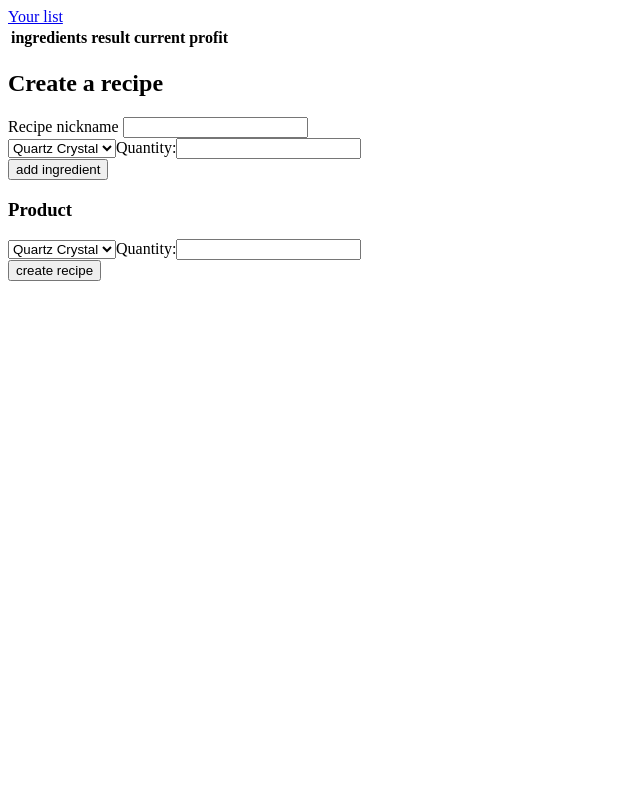
After one commit to stinbetz/gwdata, a Django app: page /data/recipes/ in a window 1280 px wide. The commit adds this page. Shown: the whole page, without its empty margins (0-640 px from the left). Run offline with Django 3.2, Linux system fonts and the light colour scheme; data comes from the database, SQL or seed files in the repository; data that the repository does not hold is empty.

Commit message:
added recipes page, updated models to include recipes

```diff
--- a/data/models.py
+++ b/data/models.py
@@ -11,3 +11,13 @@ class Item(models.Model):
     item_buy_price = models.IntegerField()
     selected = models.BooleanField(default="false")
     item_api_id = models.CharField(max_length=20, blank=True)
+
+class Recipe(models.Model):
+    recipe_name = models.CharField(max_length=200)
+    result = models.ForeignKey('Item')
+    result_quantity = models.IntegerField(default=0)
+
+class Ingredient(models.Model):
+    recipe = models.ForeignKey('Recipe', related_name='ingredients')
+    item = models.ForeignKey('Item')
+    quantity = models.IntegerField()
--- a/data/templates/data/index.html
+++ b/data/templates/data/index.html
@@ -27,6 +27,7 @@
       <input type="submit" value="Load Data"
          name="Submit" id="frm1_submit" />
     </form> -->
-    <a href="{% url 'chooselist' %}">Go to choose list</a>
+    <a href="{% url 'chooselist' %}">Go to choose list</a><br>
+    <a href="{% url 'recipes' %}">Go to recipes</a>
   </body>
 </html>
--- a/data/templates/data/list.html
+++ b/data/templates/data/list.html
@@ -1,11 +1,9 @@
 <html>
   <head>
-    <!--<script type="text/javascript" src="/media/web/jquery.js"></script>-->
     <script src="https://ajax.googleapis.com/ajax/libs/jquery/1.12.0/jquery.min.js"></script>
     <script>
       function mySelect(itemname) {
         $.ajax({url: '/data/select/', data: { item_name: itemname}, type: 'GET'});
-        //$.getJSON("/select/", { item_name: itemname}, {});
       };
     </script>
     <title>GuildWars2 Item Picker</title>
@@ -15,6 +13,7 @@
       <input type="text" placeholder="Search For" name="searchText">
       <input type="submit" value="search">
     </form>
+    <a href="{% url 'index' %}">Your list</a>
     <table>
       <thead>
         <tr>
--- /dev/null
+++ b/data/templates/data/recipes.html
@@ -0,0 +1,64 @@
+<html>
+  <head>
+    <!--<script type="text/javascript" src="/media/web/jquery.js"></script>-->
+    <script src="https://ajax.googleapis.com/ajax/libs/jquery/1.12.0/jquery.min.js"></script>
+    <script>
+      function addItem() {
+        $('#ingredientList').append('<div class="ingredient"><select>{% for item in itemlist %}<option value="{{item.item_name}}">{{item.item_name}}</option>{% endfor %}</select><p style="display: inline;">Quantity:</p><input style="display: inline;" type=number></div>');
+      };
+      function createRecipe() {
+        var ingredientContainer = document.querySelector('#ingredientList');
+        var recipename = document.getElementById('recipeName').value;
+        var result = document.getElementById('result').value
+        var resultquantity = document.getElementById('resultQuantity').value
+        var ingredientstosend = [];
+        var ingredientCount = ingredientContainer.children.length;
+        for (var i=0; i<ingredientCount; i++) {
+          ingredientstosend.push({name: ingredientContainer.children[i].children[0].value, quantity: ingredientContainer.children[i].children[2].value});
+        }
+        console.log(ingredientstosend);
+        $.ajax({url: '/data/createrecipe/', data: { recipename: recipename, ingredients: JSON.stringify(ingredientstosend), result: result, resultquantity: resultquantity}, type: 'POST'});
+      };
+    </script>
+    <title>GuildWars2 Cookbook</title>
+  </head>
+  <body>
+    <a href="{% url 'index' %}">Your list</a>
+    <table>
+      <thead>
+        <tr>
+          <th>ingredients</th>
+          <th>result</th>
+          <th>current profit</th>
+        </tr>
+      </thead>
+      <tbody>
+      {% for recipe in recipelist %}
+        <tr>
+          {% for ingredient in recipe.ingredients %}
+          <td><img style="height: 32px; width: 32px" src="{{ingredient.item_icon}}"/>
+            <span>{{ingredient.item_name}}</span>
+            <span><img style="height: 16px; width: 16px" src="/static/data/Gold_coin.png">{{ingredient.item_buy_price.gold}}<img style="height: 16px; width: 16px" src="/static/data/Silver_coin.png">{{ingredient.item_buy_price.silver}}<img style="height: 16px; width: 16px" src="/static/data/Copper_coin.png">{{ingredient.item_buy_price.copper}}</span>
+            <span> x {{ingredient.quantity}}</span>
+          </td>
+          {% endfor %}
+          <td><span><img style="height: 32px; width: 32px" src="{{recipe.result.item_icon}}">{{recipe.result.item_name}}<span> x {{recipe.result.quantity}}</span></span></td>
+          <td style="background-color: {% if recipe.profit.loss == True %}red{% else %}green{% endif %}"><img style="height: 16px; width: 16px" src="/static/data/Gold_coin.png">{{recipe.profit.gold}}<img style="height: 16px; width: 16px" src="/static/data/Silver_coin.png">{{recipe.profit.silver}}<img style="height: 16px; width: 16px" src="/static/data/Copper_coin.png">{{recipe.profit.copper}}</td>
+        </tr>
+      {% endfor %}
+      </tbody>
+    </table>
+    <h2>Create a recipe</h2>
+    <p style="display: inline;">Recipe nickname</p>
+    <input id="recipeName" type=text>
+    <div id="ingredientList">
+      <div class="ingredient">
+       <select>{% for item in itemlist %}<option value="{{item.item_name}}">{{item.item_name}}</option>{% endfor %}</select><p style="display: inline;">Quantity:</p><input style="display: inline;" type=number>
+     </div>
+    </div>
+    <button onclick='addItem()'>add ingredient</button>
+    <h3>Product</h3>
+    <select id="result">{% for item in itemlist %}<option value="{{item.item_name}}">{{item.item_name}}</option>{% endfor %}</select><p style="display: inline;">Quantity:</p><input id="resultQuantity" style="display: inline;" type=number>
+    <br><button onclick='createRecipe()'>create recipe</button>
+  </body>
+</html>
--- a/data/urls.py
+++ b/data/urls.py
@@ -7,5 +7,7 @@ urlpatterns = [
     url(r'^chooselist/$', views.chooselist, name='chooselist'),
     url(r'^loaddata/$', views.generatelist, name='load'),
     url(r'^select/$', views.select_item, name='select'),
+    url(r'^recipes/$', views.recipes, name='recipes'),
+    url(r'^createrecipe/$', views.create_recipe, name='createRecipe'),
     #url(r'^select/(?P<itemname>.*)$', views.select_item, name='select'),
 ]
--- a/data/views.py
+++ b/data/views.py
@@ -1,16 +1,18 @@
 from django.shortcuts import render
 from django.core.paginator import Paginator, EmptyPage, PageNotAnInteger
 from django.http import HttpResponse
+from django.views.decorators.http import require_http_methods
+from django.views.decorators.csrf import csrf_exempt
 import simplejson
-from .models import Item
+from .models import Item, Recipe, Ingredient
 import requests
+from django.shortcuts import redirect
 
 # Create your views here.
 
 def index(request):
     items = Item.objects.filter(selected = True)
     renderitems = []
-    # print "found " + str(len(items)) + " items"
     if len(items) != 0:
         idlist = ""
         for item in items:
@@ -106,3 +108,71 @@ def select_item(request):
             item_to_update.selected = False
         item_to_update.save()
     return HttpResponse(simplejson.dumps({'success': True}))
+
+def recipes(request):
+    renderrecipes = []
+    recipes = Recipe.objects.all()
+
+    #update item buy/sell prices
+    ingredients = Ingredient.objects.all()
+    if len(ingredients) != 0:
+        idlist = ""
+        for ingredient in ingredients:
+            idlist += str(ingredient.item.item_api_id) + ","
+        idlist = idlist[:-1]
+        updateresponse = requests.get("https://api.guildwars2.com/v2/commerce/prices?ids=%s" % idlist)
+        updates = updateresponse.json()
+        for itemupdate in updates:
+            update = Item.objects.get(item_api_id=itemupdate["id"])
+            update.item_sell_price = itemupdate["sells"]["unit_price"]
+            update.item_buy_price = itemupdate["buys"]["unit_price"]
+            update.save()
+
+
+    items = Item.objects.filter(selected = True)
+    for recipe in recipes:
+        cost = 0
+        recipe_profit = 0
+        renderrecipes.append({"result":{'quantity': recipe.result_quantity, 'item_icon': recipe.result.item_icon, 'item_name': recipe.result.item_name}, 'ingredients': [], 'profit': parse_money_for_display(recipe_profit)})
+        ingredients = Ingredient.objects.filter(recipe=recipe)
+        for ingredient in ingredients:
+            cost += ingredient.quantity * ingredient.item.item_buy_price
+            renderrecipes[-1]['ingredients'].append({"item_icon": ingredient.item.item_icon, "item_name": ingredient.item.item_name,"item_buy_price": parse_money_for_display(ingredient.item.item_buy_price),"quantity": ingredient.quantity})
+        net = recipe.result.item_sell_price * recipe.result_quantity
+        gross = net * 0.85
+        recipe_profit = gross - cost
+        renderrecipes[-1]['profit'] = parse_money_for_display(recipe_profit)
+    context = {'recipelist': renderrecipes, 'itemlist': items}
+    return render(request, 'data/recipes.html', context)
+
+@csrf_exempt
+@require_http_methods(['POST'])
+def create_recipe(request):
+    recipe_name = request.POST['recipename']
+    ingredients = request.POST['ingredients']
+    ingredients = eval(str(ingredients))
+    result = request.POST['result']
+    result_quantity = request.POST['resultquantity']
+
+    recipe_result = Item.objects.get(item_name=result)
+    newrecipe = Recipe(recipe_name=recipe_name, result=recipe_result, result_quantity=result_quantity)
+    newrecipe.save()
+    for ingred in ingredients:
+        ingredient_item = Item.objects.get(item_name=ingred['name'])
+        new_ingredient = Ingredient(recipe=newrecipe, quantity=ingred['quantity'], item=ingredient_item)
+        new_ingredient.save()
+
+    return redirect('recipes')
+
+def parse_money_for_display(value):
+    temp = value
+    loss = value < 0
+    gold, silver, copper = 0, 0, 0
+    copper = temp % 100
+    if temp >= 100:
+        temp = (temp - copper) / 100
+        silver = temp % 100
+        if temp >= 100:
+            temp = (temp - copper) / 100
+            gold = temp % 100
+    return {'gold': gold, 'silver': silver, 'copper': copper, 'loss': loss}
```
Also changed, not shown: data/static/data/Copper_coin.png (added), data/static/data/Gold_coin.png (added), data/static/data/Silver_coin.png (added).
